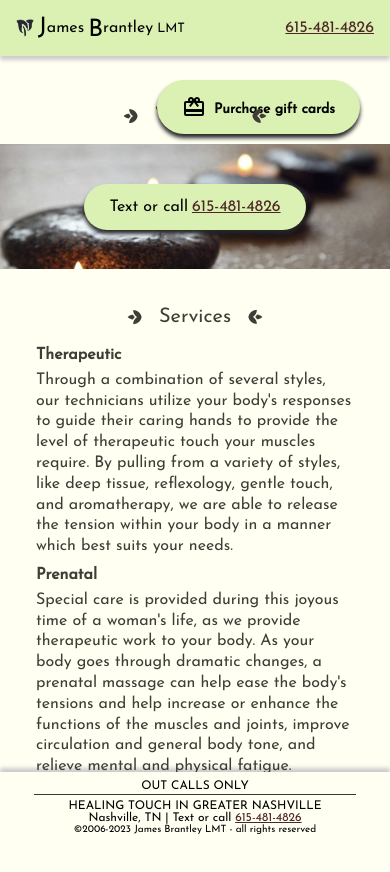
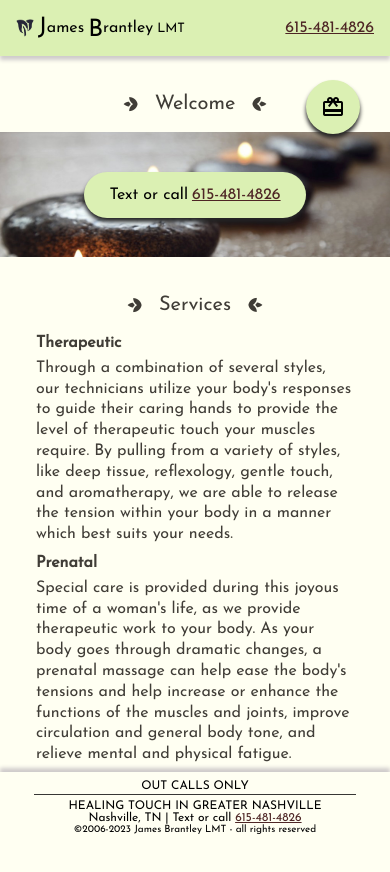
Before and after one commit to daniel-chapdelaine/brantley, an Angular app: page / in a window 390 px wide. Shown: the top 872 px of the page. Built offline with nearby package versions, Linux system fonts and the light colour scheme.

Commit message:
giftcard button on small desktop and mobile

```diff
--- a/src/app/app.component.html
+++ b/src/app/app.component.html
@@ -20,12 +20,23 @@
   </div>
 
   <div *ngIf="isMobileUser; else fullNumber" >
-    <a class="header-icons" mat-icon-button aria-label="Call" href="tel:+1-615-481-4826" >
-      <mat-icon>phone</mat-icon>
-    </a>
-    <a class="header-icons" mat-icon-button aria-label="Text" href="sms:+1-615-481-4826" >
-      <mat-icon>textsms</mat-icon>
-    </a>
+    <button mat-icon-button [matMenuTriggerFor]="menu" aria-label="Example icon-button with a menu">
+      <mat-icon>menu</mat-icon>
+    </button>
+    <mat-menu #menu="matMenu">
+      <a mat-menu-item href="https://squareup.com/gift/Z4XY9Z9F46T2T/order">
+        <mat-icon>redeem</mat-icon>
+        <span>Purchase gift cards</span>
+      </a>
+      <a mat-menu-item href="tel:+1-615-481-4826">
+        <mat-icon>phone</mat-icon>
+        <span>Call</span>
+      </a>
+      <a mat-menu-item href="sms:+1-615-481-4826">
+        <mat-icon>textsms</mat-icon>
+        <span>Text</span>
+      </a>
+    </mat-menu>
   </div>
 
   <ng-template #fullNumber>
@@ -38,9 +49,9 @@
 
 <div id="content" style="display: flex; flex-direction: column; align-items: center;">
 
-  <a id="gift-card" class="btn-container" href="https://squareup.com/gift/Z4XY9Z9F46T2T/order" target="_blank">
+  <a *ngIf="!isMobileUser" id="gift-card" class="btn-container" href="https://squareup.com/gift/Z4XY9Z9F46T2T/order" target="_blank">
     <mat-icon>redeem</mat-icon>
-    <span id="gift-card-text"> Purchase gift cards</span>
+    <span *ngIf="showFullGiftCardText" id="gift-card-text"> Purchase gift cards</span>
   </a>
 
 
--- a/src/app/app.component.scss
+++ b/src/app/app.component.scss
@@ -2,7 +2,8 @@
 
 $background: #fffff2;
 $primary: rgb(219, 240, 179);
-$shadow: #cfcbcb;
+$body-shadow: #cfcbcb;
+$button-shadow: #262626;
 $text: #403d37;
 
 $header-height: 56px;
@@ -19,7 +20,7 @@ $footer-height: 71px;
 #header {
     padding: 8px 16px;
     background-color:$primary;
-    box-shadow: 0px 4px 4px $shadow;
+    box-shadow: 0px 4px 4px $body-shadow;
     width: 100%;
     min-height: $header-height !important;
     box-sizing: border-box;
@@ -31,7 +32,7 @@ $footer-height: 71px;
     overflow-y: auto;
     overflow-x: hidden;
     color: $text;
-    padding: 12px 0;
+    padding-bottom: 12px;
     position: relative;
     height: calc(100vh - 56px - 72px);
 }
@@ -66,7 +67,7 @@ $footer-height: 71px;
     color: black;
     padding: 15px 25px;
     text-decoration: none;
-    box-shadow: 0px 4px 4px #262626;
+    box-shadow: 0px 4px 4px $button-shadow;
 }
 
 #phone-box {
@@ -74,7 +75,7 @@ $footer-height: 71px;
     border-radius: 40px;
     color: black;
     padding: 15px 25px;
-    box-shadow: 0px 4px 4px #262626;
+    box-shadow: 0px 4px 4px $button-shadow;
 }
 
 #footer {
@@ -84,7 +85,7 @@ $footer-height: 71px;
     background-color: $background;
     width: 100%;
     height: $footer-height !important;
-    box-shadow: 0px -4px 4px $shadow;
+    box-shadow: 0px -4px 4px $body-shadow;
     box-sizing: border-box;
 }
 
@@ -226,8 +227,15 @@ $fontSize: 12px;
     align-items: center;
     justify-content: center;
     gap: 8px;
+    z-index: 50;
 
     transition: transform .6s;
+
+    @media only screen and (max-width: 600px) {
+        padding: 0px;
+        height: 54px;
+        width: 54px;
+    }
 }
 
 #gift-card:hover {
--- a/src/app/app.component.ts
+++ b/src/app/app.component.ts
@@ -14,6 +14,7 @@ export class AppComponent implements OnInit {
 
   @HostBinding('class') classes = 'app-container';
 
+  showFullGiftCardText = false;
   showFullFooterList = false;
   isMobileUser = false;
   isMobileSize = false;
@@ -34,8 +35,10 @@ export class AppComponent implements OnInit {
       .subscribe((state: BreakpointState) => {
         if (state.matches) {
           this.isMobileSize = false;
+          this.showFullGiftCardText = true;
         } else {
           this.isMobileSize = true;
+          this.showFullGiftCardText = false;
         }
       });
 
```
